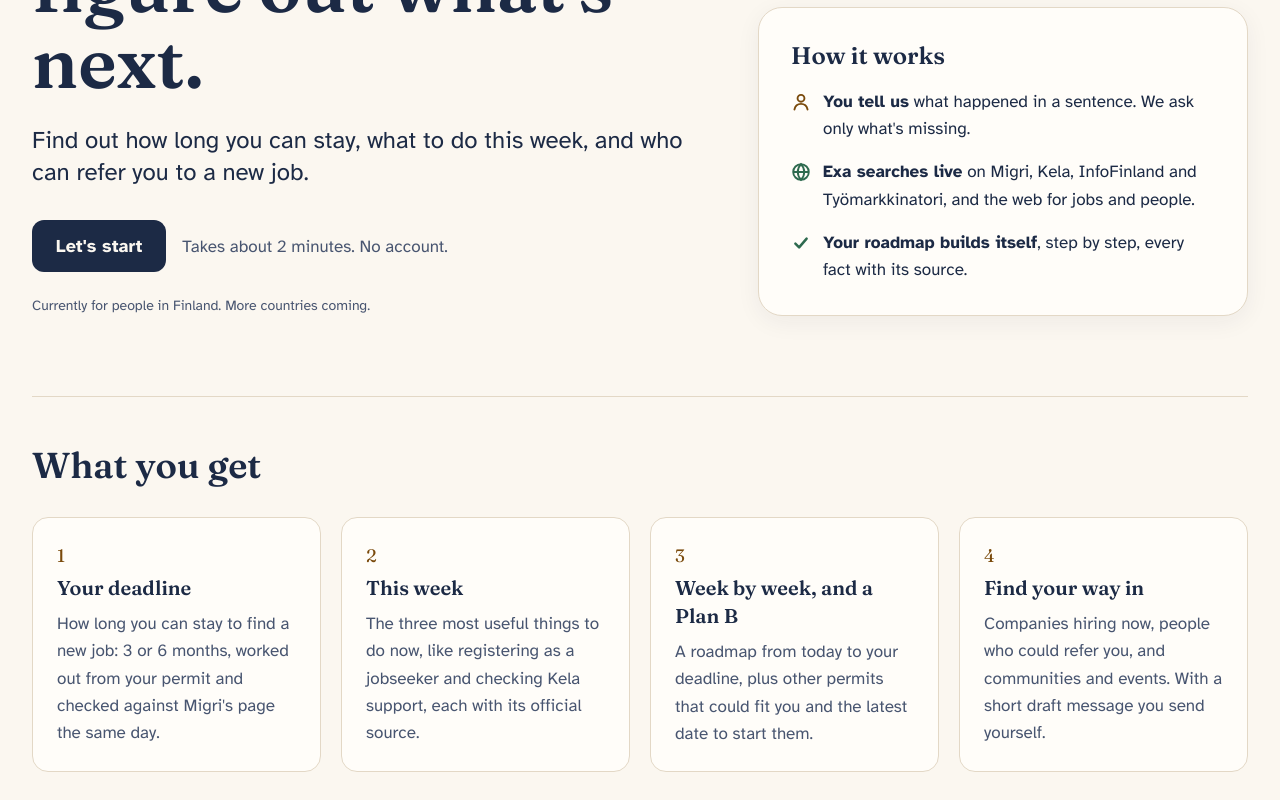
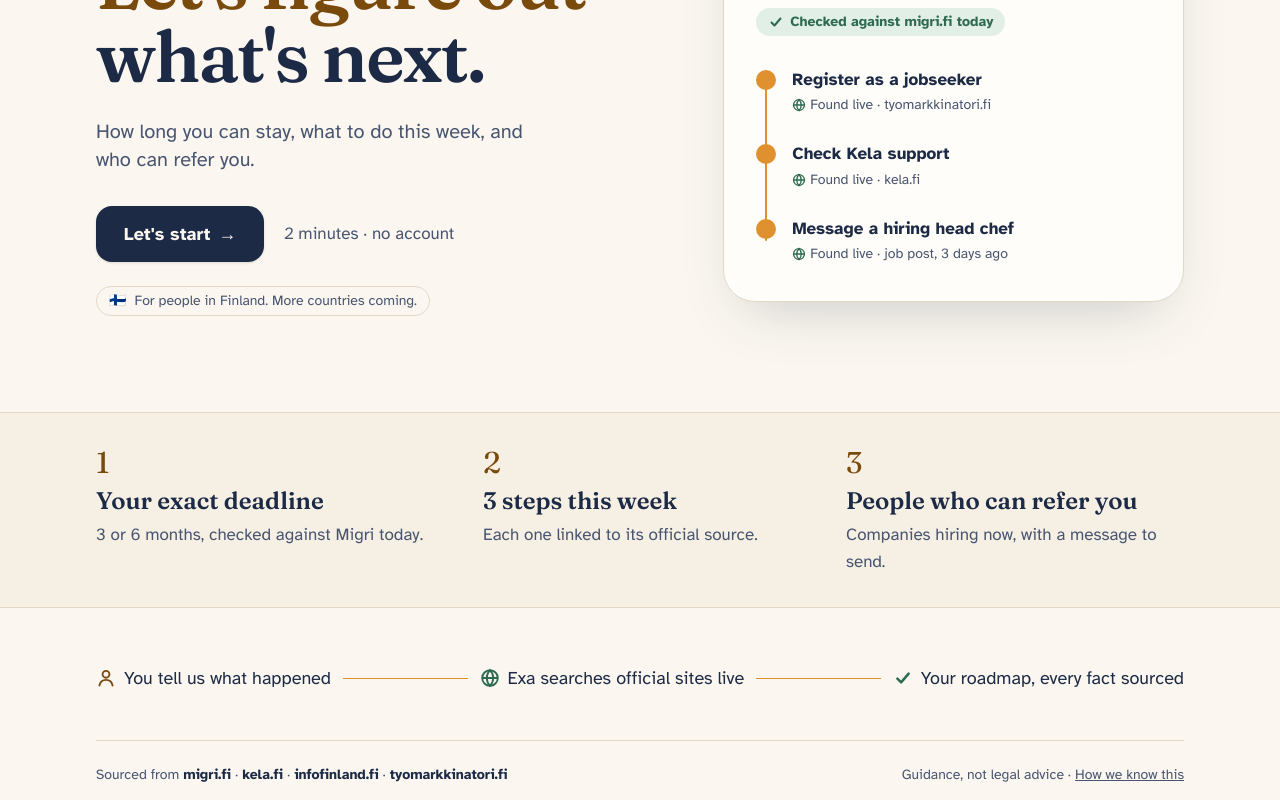
Before and after one commit to sneha-saj/What-Now-By-Meridian, a Next.js app in the folder frontend/: page / in a window 1280 px wide. Shown: the part 280-1080 px from the top of the page. Built offline with nearby package versions, Linux system fonts and the light colour scheme.

Commit message:
Redesigned home page: short hero with example roadmap, three tiles, one-line sources

```diff
--- a/frontend/app/page.tsx
+++ b/frontend/app/page.tsx
@@ -1,75 +1,106 @@
 import { CheckIcon, GlobeIcon, PersonIcon } from "@/components/icons";
 
-const STEPS = [
-  {
-    title: "Your deadline",
-    text: "How long you can stay to find a new job: 3 or 6 months, worked out from your permit and checked against Migri's page the same day.",
-  },
-  {
-    title: "This week",
-    text: "The three most useful things to do now, like registering as a jobseeker and checking Kela support, each with its official source.",
-  },
-  {
-    title: "Week by week, and a Plan B",
-    text: "A roadmap from today to your deadline, plus other permits that could fit you and the latest date to start them.",
-  },
-  {
-    title: "Find your way in",
-    text: "Companies hiring now, people who could refer you, and communities and events. With a short draft message you send yourself.",
-  },
+const SOURCES = ["migri.fi", "kela.fi", "infofinland.fi", "tyomarkkinatori.fi"];
+
+const GET = [
+  { n: "1", title: "Your exact deadline", text: "3 or 6 months, checked against Migri today." },
+  { n: "2", title: "3 steps this week", text: "Each one linked to its official source." },
+  { n: "3", title: "People who can refer you", text: "Companies hiring now, with a message to send." },
 ];
+
+/** A small, labelled example of the roadmap: the signature amber "meridian" line from today to the deadline. */
+function RoadmapPreview() {
+  return (
+    <figure aria-label="Example roadmap" className="relative rounded-[2rem] border border-rule bg-card p-6 shadow-[0_24px_60px_-24px_rgba(28,42,69,0.25)] sm:p-8">
+      <figcaption className="absolute -top-3 left-6 rounded-full bg-ink px-3 py-1 text-xs font-bold text-paper">Example roadmap</figcaption>
+      <p className="text-sm text-ink-soft">Your deadline</p>
+      <p className="font-serif text-4xl font-semibold leading-tight sm:text-5xl">1 February 2027</p>
+      <p className="mt-2 inline-flex items-center gap-1.5 rounded-full bg-verified-soft px-3 py-1 text-sm font-bold text-verified">
+        <CheckIcon /> Checked against migri.fi today
+      </p>
+
+      <ol className="relative mt-7 space-y-5">
+        <span aria-hidden className="animate-draw-down absolute bottom-2 left-[9px] top-2 w-[2px] rounded bg-accent" />
+        {[
+          { t: "Register as a jobseeker", s: "tyomarkkinatori.fi" },
+          { t: "Check Kela support", s: "kela.fi" },
+          { t: "Message a hiring head chef", s: "job post, 3 days ago" },
+        ].map((x, i) => (
+          <li key={x.t} className="animate-fade-up relative flex items-start gap-4" style={{ animationDelay: `${200 + i * 120}ms` }}>
+            <span aria-hidden className="relative z-10 mt-1 h-5 w-5 shrink-0 rounded-full border-2 border-accent bg-accent" />
+            <span>
+              <span className="block font-bold">{x.t}</span>
+              <span className="mt-0.5 inline-flex items-center gap-1 text-sm text-ink-soft">
+                <GlobeIcon className="h-3.5 w-3.5 text-verified" /> Found live · {x.s}
+              </span>
+            </span>
+          </li>
+        ))}
+      </ol>
+    </figure>
+  );
+}
 
 export default function Home() {
   return (
-    <main id="main" className="mx-auto max-w-7xl px-5 pb-20 sm:px-8">
-      <section className="grid gap-10 py-12 sm:py-20 lg:grid-cols-[minmax(0,7fr)_minmax(0,5fr)] lg:items-end">
-        <div className="space-y-6">
-          <h1 className="animate-fade-up font-serif text-5xl font-semibold leading-[1.05] sm:text-7xl">
-            Laid off? Let&apos;s figure out what&apos;s next.
+    <main id="main" className="overflow-hidden">
+      {/* Hero */}
+      <section className="mx-auto grid max-w-6xl items-center gap-12 px-5 pb-16 pt-12 sm:px-8 sm:pt-20 lg:grid-cols-[1.1fr_0.9fr] lg:gap-16 lg:pb-24">
+        <div>
+          <h1 className="animate-fade-up font-serif text-5xl font-semibold leading-[1.02] tracking-tight sm:text-7xl">
+            Laid off?<br />
+            <span className="text-accent-ink">Let&apos;s figure out</span> what&apos;s next.
           </h1>
-          <p className="max-w-2xl text-xl sm:text-2xl">
-            Find out how long you can stay, what to do this week, and who can refer you to a new job.
+          <p className="mt-6 max-w-md text-xl text-ink-soft">
+            How long you can stay, what to do this week, and who can refer you.
           </p>
-          <div className="flex flex-wrap items-center gap-4 pt-2">
-            <a href="/start" className="inline-flex min-h-12 items-center rounded-xl bg-ink px-6 py-3 text-lg font-bold text-paper hover:bg-ink/90">
-              Let&apos;s start
+          <div className="mt-8 flex flex-wrap items-center gap-x-5 gap-y-3">
+            <a href="/start" className="inline-flex min-h-14 items-center gap-2 rounded-2xl bg-ink px-7 text-lg font-bold text-paper shadow-sm hover:bg-ink/90">
+              Let&apos;s start <span aria-hidden>→</span>
             </a>
-            <span className="text-ink-soft">Takes about 2 minutes. No account.</span>
+            <span className="text-ink-soft">2 minutes · no account</span>
           </div>
-          <p className="text-sm text-ink-soft">Currently for people in Finland. More countries coming.</p>
+          <p className="mt-6 inline-flex items-center gap-2 rounded-full border border-rule px-3 py-1 text-sm text-ink-soft">
+            <span aria-hidden>🇫🇮</span> For people in Finland. More countries coming.
+          </p>
         </div>
-
-        <aside aria-label="How it works" className="rounded-3xl border border-rule bg-card p-6 shadow-[0_6px_24px_rgba(28,42,69,0.06)] sm:p-8">
-          <p className="font-serif text-2xl font-semibold">How it works</p>
-          <ol className="mt-4 space-y-4">
-            <li className="flex gap-3"><PersonIcon className="mt-1 h-5 w-5 text-accent-ink" /><span><strong>You tell us</strong> what happened in a sentence. We ask only what&apos;s missing.</span></li>
-            <li className="flex gap-3"><GlobeIcon className="mt-1 h-5 w-5 text-verified" /><span><strong>Exa searches live</strong> on Migri, Kela, InfoFinland and Työmarkkinatori, and the web for jobs and people.</span></li>
-            <li className="flex gap-3"><CheckIcon className="mt-1 h-5 w-5 text-verified" /><span><strong>Your roadmap builds itself</strong>, step by step, every fact with its source.</span></li>
-          </ol>
-        </aside>
+        <RoadmapPreview />
       </section>
 
-      <section aria-labelledby="what-title" className="border-t border-rule py-12">
-        <h2 id="what-title" className="font-serif text-3xl font-semibold sm:text-4xl">What you get</h2>
-        <ul className="mt-8 grid gap-5 sm:grid-cols-2 lg:grid-cols-4">
-          {STEPS.map((s, i) => (
-            <li key={s.title} className="rounded-2xl border border-rule bg-card p-6">
-              <span className="font-serif text-lg text-accent-ink">{i + 1}</span>
-              <p className="mt-1 font-serif text-xl font-semibold">{s.title}</p>
-              <p className="mt-2 text-ink-soft">{s.text}</p>
+      {/* What you get: three short tiles */}
+      <section aria-label="What you get" className="border-y border-rule bg-paper-deep/60">
+        <ul className="mx-auto grid max-w-6xl gap-px px-5 sm:grid-cols-3 sm:px-8">
+          {GET.map((g) => (
+            <li key={g.n} className="py-8 sm:px-6 sm:first:pl-0">
+              <span className="font-serif text-3xl text-accent-ink">{g.n}</span>
+              <p className="mt-1 font-serif text-2xl font-semibold">{g.title}</p>
+              <p className="mt-1 text-ink-soft">{g.text}</p>
             </li>
           ))}
         </ul>
       </section>
 
-      <section aria-labelledby="trust-title" className="grid gap-8 border-t border-rule py-12 lg:grid-cols-3">
-        <h2 id="trust-title" className="font-serif text-3xl font-semibold">Why you can trust it</h2>
-        <ul className="space-y-3 text-lg lg:col-span-2">
-          <li>Sourced from Migri, Kela, InfoFinland and Työmarkkinatori. Every step links to the page it came from.</li>
-          <li>The deadline is worked out by plain code from Migri&apos;s rules, not guessed by AI. <a href="/how-we-know" className="underline">How we know this</a>.</li>
-          <li>Nothing is stored on a server and nothing is sent for you. Draft messages are yours to edit and send.</li>
-          <li className="text-ink-soft">Guidance, not legal advice. For permit decisions, contact Migri or your union.</li>
-        </ul>
+      {/* How it works: one line */}
+      <section aria-label="How it works" className="mx-auto max-w-6xl px-5 py-14 sm:px-8">
+        <ol className="flex flex-col gap-4 text-lg sm:flex-row sm:items-center sm:gap-3">
+          <li className="flex items-center gap-2"><PersonIcon className="h-5 w-5 text-accent-ink" /> You tell us what happened</li>
+          <li aria-hidden className="hidden h-px flex-1 bg-accent sm:block" />
+          <li className="flex items-center gap-2"><GlobeIcon className="h-5 w-5 text-verified" /> Exa searches official sites live</li>
+          <li aria-hidden className="hidden h-px flex-1 bg-accent sm:block" />
+          <li className="flex items-center gap-2"><CheckIcon className="h-5 w-5 text-verified" /> Your roadmap, every fact sourced</li>
+        </ol>
+
+        <div className="mt-12 flex flex-col gap-3 border-t border-rule pt-6 text-sm text-ink-soft sm:flex-row sm:items-center sm:justify-between">
+          <p>
+            Sourced from{" "}
+            {SOURCES.map((s, i) => (
+              <span key={s}><span className="font-bold text-ink">{s}</span>{i < SOURCES.length - 1 ? " · " : ""}</span>
+            ))}
+          </p>
+          <p>
+            Guidance, not legal advice · <a href="/how-we-know" className="underline">How we know this</a>
+          </p>
+        </div>
       </section>
     </main>
   );
```
